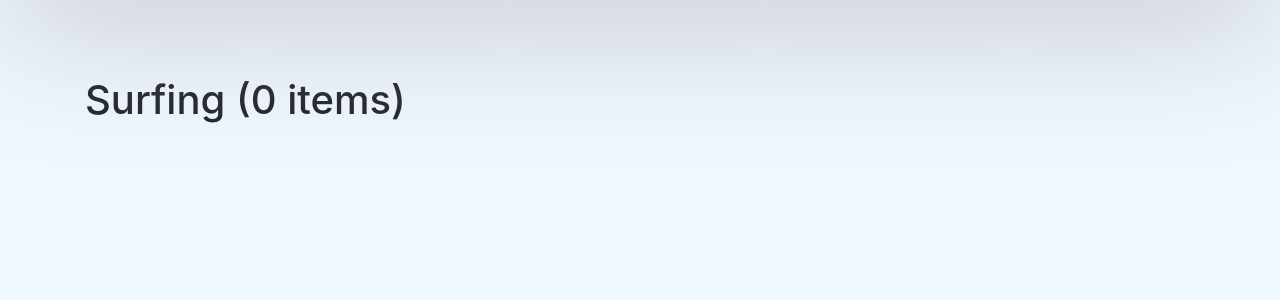
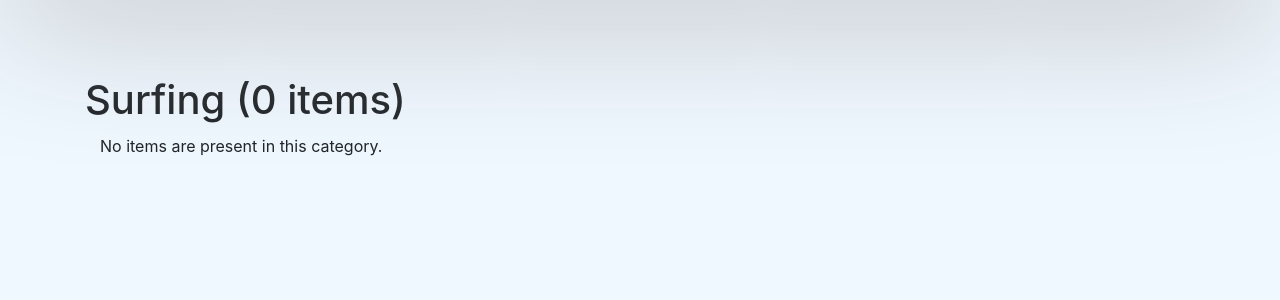
Before and after one commit to S-Dey/Udacity-Item-Catalog-Project, a Flask app: page /catalog/category/4/items/ in a window 1280 px wide. Shown: the part 58-358 px from the top of the page. Run offline with Flask 2, Linux system fonts and the light colour scheme; a user stored in the database is signed in; some libraries are stand-ins or nearby versions.

Commit message:
Add final touches.

```diff
--- a/app.py
+++ b/app.py
@@ -274,6 +274,30 @@ def add_item():
         )
 
 
+@app.route("/catalog/category/<int:category_id>/item/new/",
+           methods=['GET', 'POST'])
+def add_item_by_category(category_id):
+    """Create new item by category ID."""
+
+    if 'username' not in login_session:
+        flash("You were not authorised to access that page.")
+        return redirect(url_for('login'))
+    elif request.method == 'POST':
+        new_item = Item(
+            name=request.form['name'],
+            category_id=category_id,
+            description=request.form['description'],
+            user_id=login_session['user_id'])
+        session.add(new_item)
+        session.commit()
+        flash('New item successfully created!')
+        return redirect(url_for('show_items_in_category',
+                                category_id=category_id))
+    else:
+        category = session.query(Category).filter_by(id=category_id).first()
+        return render_template('new-item-2.html', category=category)
+
+
 def exists_item(item_id):
     """Check if the item exists in the database.
 
@@ -413,6 +437,65 @@ def show_items_in_category(category_id):
     )
 
 
+@app.route('/catalog/category/<int:category_id>/edit/',
+           methods=['GET', 'POST'])
+def edit_category(category_id):
+    category = session.query(Category).filter_by(id=category_id).first()
+
+    if 'username' not in login_session:
+        flash("Please log in to continue.")
+        return redirect(url_for('login'))
+
+    if not exists_category(category_id):
+        flash("We are unable to process your request right now.")
+        return redirect(url_for('home'))
+
+    # If the logged in user does not have authorisation to
+    # edit the category, redirect to homepage.
+    if login_session['user_id'] != category.user_id:
+        flash("We are unable to process your request right now.")
+        return redirect(url_for('home'))
+
+    if request.method == 'POST':
+        if request.form['name']:
+            category.name = request.form['name']
+            session.add(category)
+            session.commit()
+            flash('Category successfully updated!')
+            return redirect(url_for('show_items_in_category',
+                                    category_id=category.id))
+    else:
+        return render_template('edit_category.html', category=category)
+
+
+@app.route('/catalog/category/<int:category_id>/delete/',
+           methods=['GET', 'POST'])
+def delete_category(category_id):
+    category = session.query(Category).filter_by(id=category_id).first()
+
+    if 'username' not in login_session:
+        flash("Please log in to continue.")
+        return redirect(url_for('login'))
+
+    if not exists_category(category_id):
+        flash("We are unable to process your request right now.")
+        return redirect(url_for('home'))
+
+    # If the logged in user does not have authorisation to
+    # edit the category, redirect to homepage.
+    if login_session['user_id'] != category.user_id:
+        flash("We are unable to process your request right now.")
+        return redirect(url_for('home'))
+
+    if request.method == 'POST':
+        session.delete(category)
+        session.commit()
+        flash("Category successfully deleted!")
+        return redirect(url_for('home'))
+    else:
+        return render_template("delete_category.html", category=category)
+
+
 # --------------------------------------
 # JSON APIs to show Catalog information
 # --------------------------------------
--- a/templates/items.html
+++ b/templates/items.html
@@ -4,7 +4,20 @@
 {% block content %}
     <div class="container sections">
         <h1>{{ category.name }} ({{ total }}{% if total == 1 %} item{% else %} items{% endif %})</h1>
-        <div class="col-md-8">
+        {% if session['user_id'] == category.user_id %}
+            <div class="row">
+              <div class="col-md-12">
+                <a href="{{ url_for('edit_category', category_id=category.id) }}"><button class="btn btn-primary"><i class="fas fa-edit text-and-icon"></i>Edit</button></a>
+                <a href="{{ url_for('add_item_by_category', category_id=category.id) }}"><button class="btn btn-success"><i class="fas fa-plus text-and-icon"></i>Add item </button></a>
+                <a href="{{ url_for('delete_category', category_id=category.id) }}"><button class="btn btn-danger"><i class="far fa-trash-alt text-and-icon"></i>Delete</button></a>
+              </div>
+            </div>
+        {% endif %}
+
+        <div class="col-md-8" style="margin-top: 10px">
+          {% if total == 0 %}
+          <p>No items are present in this category.</p>
+          {% else %}
           <table class="table table-hover">
             <tbody>
             {% for item in items %}
@@ -14,6 +27,7 @@
             {% endfor %}
             </tbody>
           </table>
+          {% endif %}
         </div>
     </div>
 {% endblock %}
```
Also changed, not shown: templates/delete_category.html (added, +21 -0 lines), templates/edit_category.html (added, +24 -0 lines), templates/new-item-2.html (added, +27 -0 lines), itemcatalog.db.
